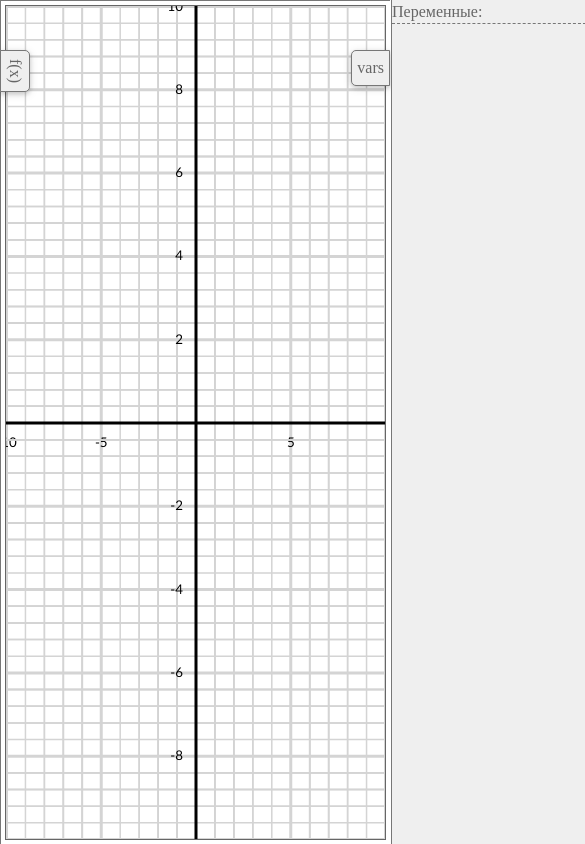
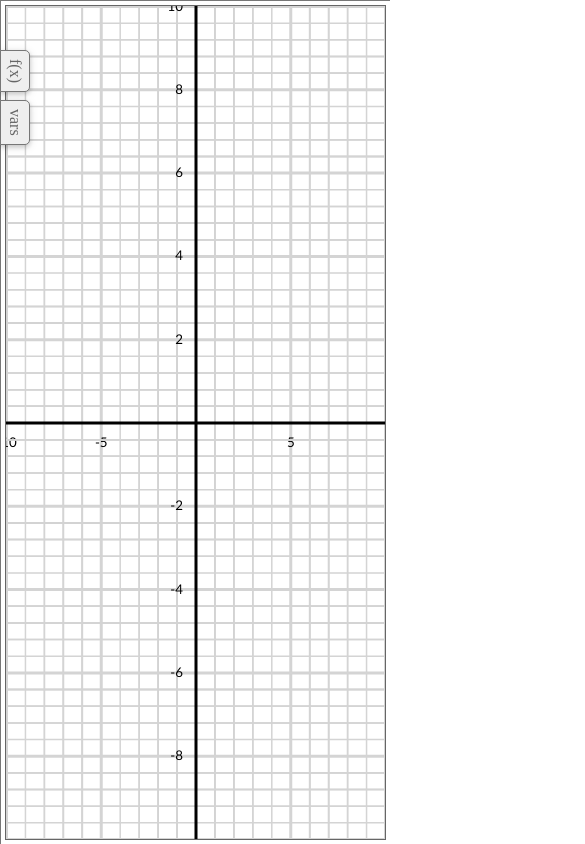
Before and after one commit to ShedanAlkur/GraphPractice, a plain HTML site: page index.html in a window 390 px wide. Shown: the top 844 px of the page, 585 px wide, since content can reach past the window. Drawn offline with nearby package versions, Linux system fonts and the light colour scheme; some packages are replaced by stand-ins of ours.

Commit message:
Moved right panel button

```diff
--- a/style.css
+++ b/style.css
@@ -147,13 +147,11 @@ input[type="color"]::-webkit-color-swatch {
     border-bottom: 1px dashed rgb(119, 119, 119);
 }
 
-
 #expression-btn-open,
 #variable-btn-open {
     display: none;
     position: fixed;
     cursor: pointer;
-    top: 50px;
     text-orientation: mixed;
     background-color: rgb(239, 239, 239);
     border: 1px solid rgb(119, 119, 119);
@@ -161,6 +159,14 @@ input[type="color"]::-webkit-color-swatch {
     text-align: center;
     box-shadow: 0 2px 5px 0 rgba(0, 0, 0, 0.16),
         0 2px 10px 0 rgba(0, 0, 0, 0.12);
+}
+
+#expression-btn-open {
+    top: 50px;
+}
+
+#variable-btn-open {
+    top: 100px;
 }
 
 
@@ -171,17 +177,15 @@ input[type="color"]::-webkit-color-swatch {
 }
 
 #variable-btn-open {
-    right: 0;
-    writing-mode: sideways-lr;
-    border-radius: 5px 0 0 5px;
+    left: 0;
+    writing-mode: vertical-rl;
+    border-radius: 0 5px 5px 0;
 }
 
 #expression-btn-open:hover,
 #variable-btn-open:hover {
     box-shadow: 0 5px 11px 0 rgba(0, 0, 0, 0.18), 0 4px 15px 0 rgba(0, 0, 0, 0.15);
 }
-
-
 
 #expression-btn-close,
 #variable-btn-close {
@@ -223,7 +227,7 @@ input[type="color"]::-webkit-color-swatch {
 
     #variables-input-containers {
         border-left: 1px solid rgb(119, 119, 119);
-        transform: translateX(100%);
+        transform: translateX(-100%);
     }
 
     .expression-container,
```
